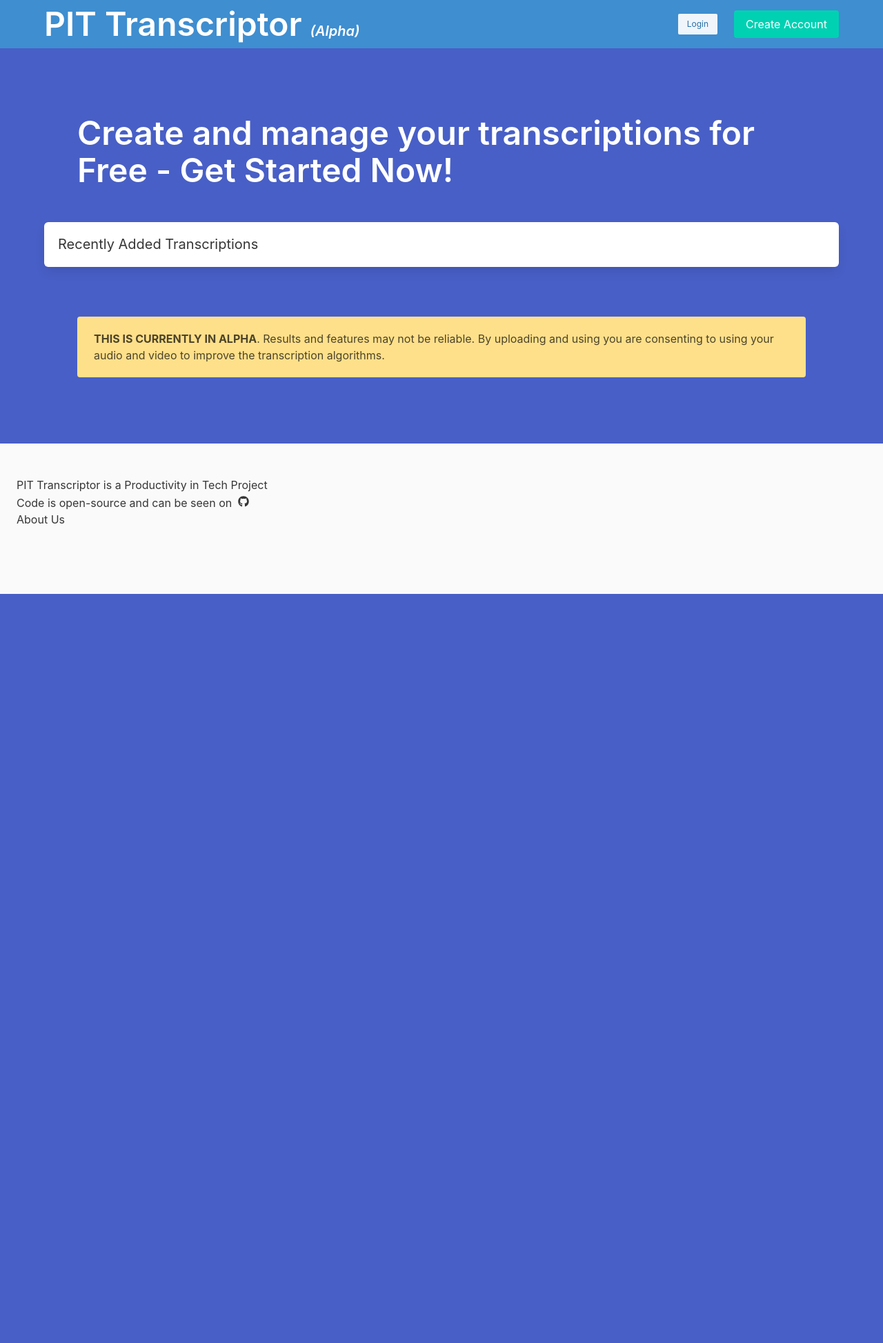
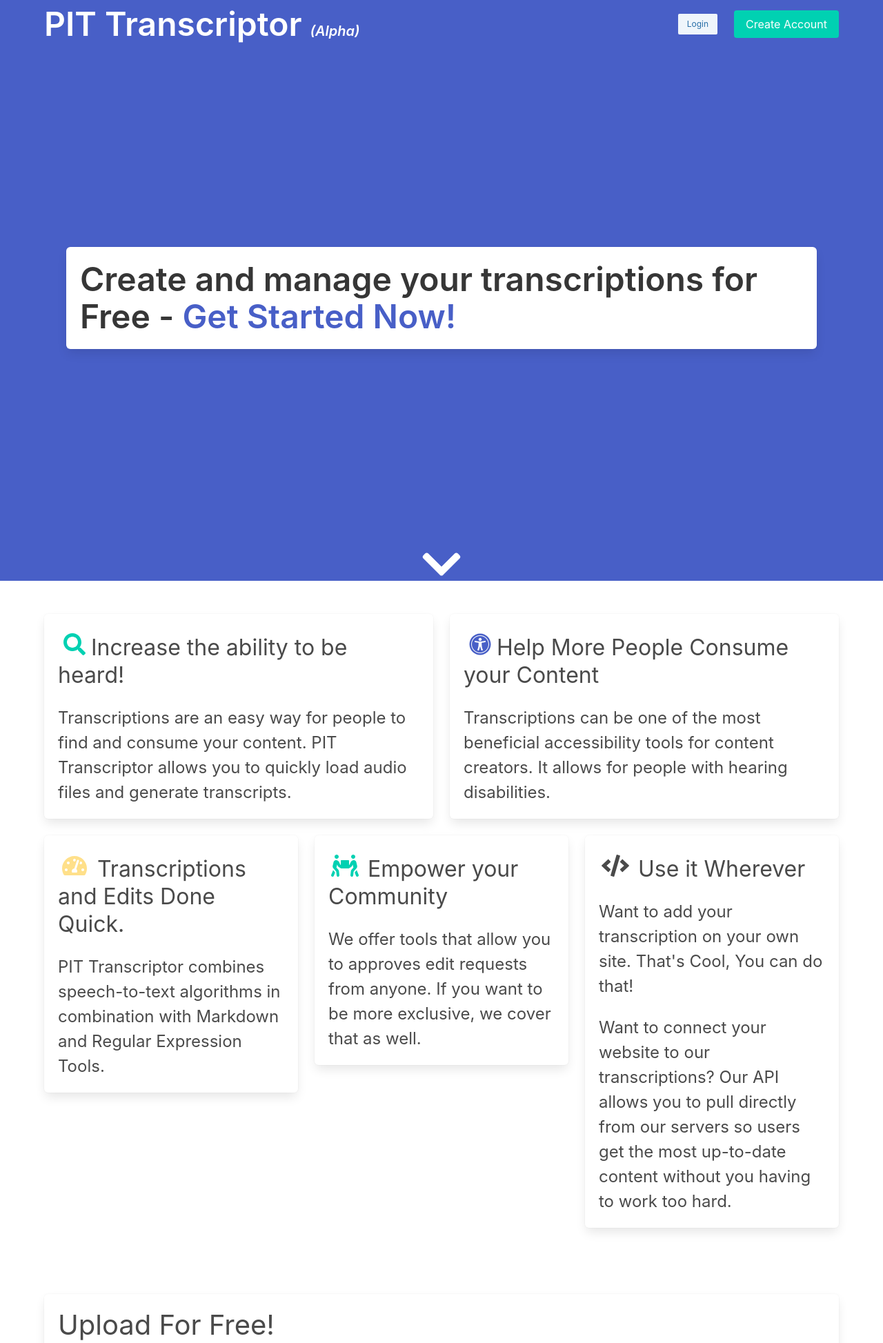
Before and after one commit to productivity-in-tech/pit_transcriptor_django, a Django app: page / in a window 1280 px wide. Shown: the top 1947 px of the page at 69% size. Before the commit the page ends 861 px from the top, so only its background shows below. Run offline with Django 3.2, Linux system fonts and the light colour scheme; data that the repository does not hold is empty; some libraries are stand-ins or nearby versions.

Commit message:
home-page redesign

```diff
--- a/home/templates/index.html
+++ b/home/templates/index.html
@@ -1,8 +1,7 @@
 {% extends 'base.html' %}
 {% block content %}
-<section class="hero is-link is-fullheight-with-navbar">
 {% if user.is_authenticated %}
-<section class="section">
+  <section class="section">
     <div class="container">
     <div class="box">
       <div class="columns">
@@ -20,9 +19,6 @@
   </section>
 
         {% endif %}
-  <section class="section">
-    <div class="container">
-
   {% if user.is_authenticated %}
       <div class="box">
         <h1 class="subtitle is-5">New Transcriptions from Projects You Follow</h1>
@@ -68,15 +64,154 @@
     </div>
 
     {% else %}
+      <section class="hero is-link is-large">
       <div class="hero-body">
-      <h2 class="title is-1"> Create and manage your transcriptions for Free -
+        <div class="container">
+          <div class="box">
+      <h2 class="title is-1 has-text-dark"> Create and manage your transcriptions for Free -
         <a href="{% url 'transcription_create' %}"
-          class="has-text-white">Get Started Now!</a>
+          class="has-text-link">Get Started Now!</a>
       </h2>
       </div>
+      </div>
+      </div>
+      <div class="hero-foot">
+        <div class="level">
+          <div class="level-item">
+        <span class="icon is-large has-text-white">
+        <icon class="fas fa-chevron-down fa-4x"></icon>
+        </span>
+          </div>
+        </div>
+      </div>
+      </section>
     {% endif %}
+    <section class"hero is-light is-large">
+      <div class="hero-body">
+        <div class="container">
+          <div class="tiles">
+            <div class="tile is-ancestor">
+              <div class="tile is-parent">
+              <div class="tile is-child">
+                <div class="box">
+                <h1 class="subtitle is-3"><span class="icon is-large
+                  has-text-primary"><icon class="fas fa-search"></icon></span>Increase the ability to be heard!</h1>
+                <div class="content is-large">
+                  <p>Transcriptions are an easy way for people to find and consume your
+            content. PIT Transcriptor allows you to quickly load audio files
+            and generate transcripts.</p>
+            </div>
+            </div>
+            </div>
+            </div>
+
+            <div class="tile is-parent">
+              <div class="tile is-child">
+                  <div class="box">
+                <h1 class="subtitle is-3">
+                  <span class="icon has-text-link is-large">
+                    <icon class="fas fa-universal-access"></icon>
+                  </span>Help More People Consume your Content</h1>
+                <div class="content is-large">
+                  <p>Transcriptions can be one of the most beneficial accessibility
+                  tools for content creators. It allows for people with
+                  hearing disabilities.
+                </p>
+                </div>
+              </div>
+            </div>
+            </div>
+            </div>
+      <div class="tile is-ancestor">
+            <div class="tile is-parent">
+            <div class="tile is-child">
+                <div class="box">
+              <h1 class="subtitle is-3">
+                <span class="icon has-text-warning is-large">
+                  <icon class="fas fa-tachometer-alt"></icon>
+                </span>
+                Transcriptions and Edits Done Quick. </h1>
+            <div class="content is-large">
+              <p>PIT Transcriptor combines speech-to-text algorithms in
+              combination with Markdown and Regular Expression Tools.
+            </p>
+          </div>
+        </div>
+        </div>
+        </div>
+
+            <div class="tile is-parent">
+            <div class="tile is-child">
+                <div class="box">
+              <h1 class="subtitle is-3">
+                <span class="icon has-text-primary is-large">
+                  <icon class="fas fa-people-carry"></icon>
+                </span>
+                  Empower your Community
+            </h1>
+          <div class="content is-large">
+              <p>We offer tools that allow you to approves edit requests from
+              anyone. If you want to be more exclusive, we cover that as well.
+            </p>
+        </div>
+        </div>
+          </div>
+          </div>
+            <div class="tile is-parent">
+            <div class="tile is-child">
+                <div class="box">
+              <h1 class="subtitle is-3">
+                <span class="icon has-text-gray-lighter is-large">
+                  <icon class="fas fa-code"></icon>
+                </span>
+                  Use it Wherever
+            </h1>
+          <div class="content is-large">
+              <p>Want to add your transcription on your own site. That's Cool,
+              You can do that!</p>
+              <p>
+              Want to connect your website to our transcriptions? Our API
+              allows you to pull directly from our servers so users get the
+              most up-to-date content without you having to work too hard.
+            </p>
+            </div>
+          </div>
+      </div>
+      </div>
+
+      </div>
+      </div>
+    </section>
+    <section class="section">
+      <div class="container">
+        <div class="box">
+          <h1 class="subtitle is-2">Upload For Free!</h1>
+            <div class="level">
+              <div class="level-item">
+                <div class="content is-large">
+          <p>We believe that accessibility is important!</p> <p>This is why we
+          offer basic transcription and editing tools for free.</p>
+        </div>
+        </div>
+          <div class="level-item">
+          <a class="button is-large is-primary">Create your Free Account</a>
+        </div>
+        </div>
+        </div>
+      </div>
+    </section>
+    <section class="section">
+      <div class="level">
+        <div class="level-item">
+      <h1 class="subtitle is-2">Need More Power?</h1>
+      <h1><a class="button is-large is-warning">Go Pro!</a>
+      </h1>
+      </p>
+      </div>
+      </div>
+    </section>
+
     {% include 'latest_transcriptions.html' %}
 
   {% include 'alpha_warning.html' %}
-</section>
 {% endblock %}
--- a/templates/base.html
+++ b/templates/base.html
@@ -13,7 +13,7 @@
 	</script>
 </head>
 <body>
-<section class="hero is-info">
+<section class="hero is-link">
   <div class="hero-head">
 
     <nav class="navbar">
@@ -68,7 +68,6 @@
 </div>
 
 </section>
-
 {% if messages %}
 {% for message in messages %}
 {% if message.tags == 'success' %}
```
